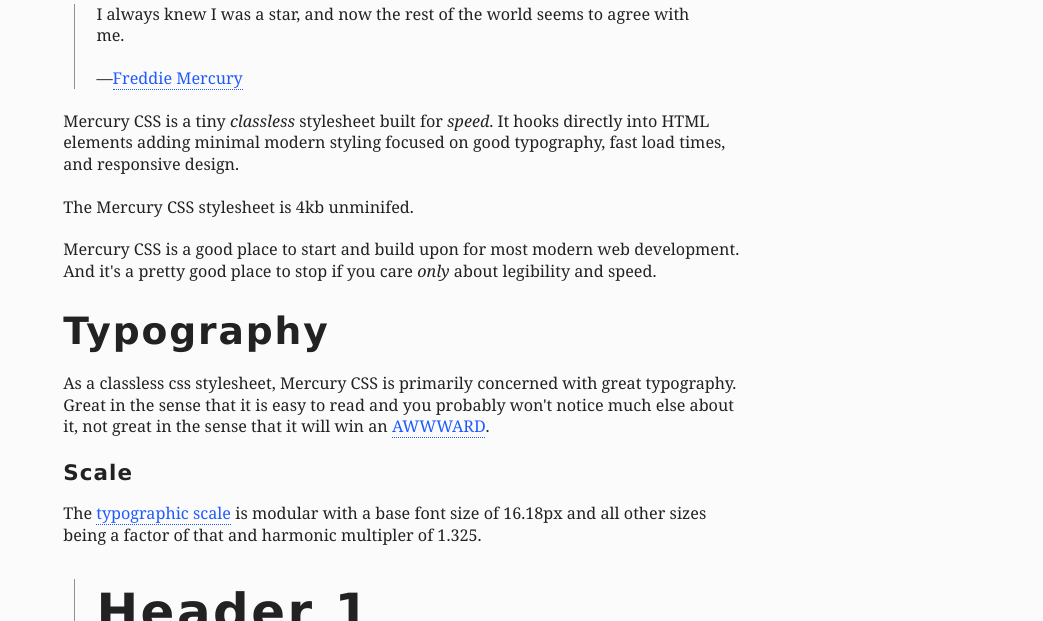
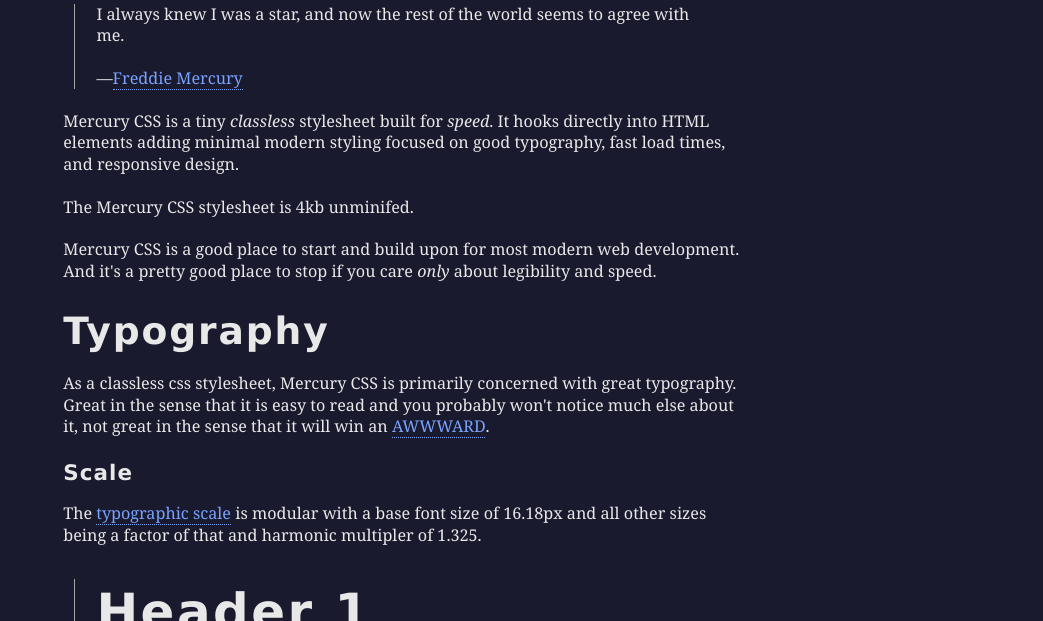
Before and after one commit to wmeredith/MercuryCSS, a website: page index.html in a window 1280 px wide. Shown: the part 479-1100 px from the top of the page, without its empty margins (237-1280 px from the left). Drawn offline with Linux system fonts and the dark colour scheme.

Commit message:
Added dark mode support

```diff
--- a/index.html
+++ b/index.html
@@ -17,6 +17,11 @@
         <meta name="theme-color" content="#ffffff">
         <link rel="stylesheet" href="dist/normalize.min.css">
         <link rel="stylesheet" href="dist/mercury.min.css">
+        <style>
+            @media (prefers-color-scheme: dark) {
+                img[src*="wings"] { filter: brightness(2); }
+            }
+        </style>
     </head>
     <body>
         <div id="top">
--- a/scss/mercury.scss
+++ b/scss/mercury.scss
@@ -75,6 +75,8 @@
     --m-body-padding: #{$m_harmonic * 1rem};
 
     --m-color-code-bg: #{color.adjust($m_color-bg, $lightness: -($m_harmonic * 5) * 1%)};
+    --m-color-code-text: #000;
+    --m-color-input-bg: #FFF;
 
     // Buttons
     $m_button-color: color.adjust($m_color-link, $lightness: ($m_harmonic * 6) * 1%);
@@ -83,6 +85,42 @@
     --m-button-border: #{color.adjust($m_button-color, $lightness: -($m_harmonic * 10) * 1%)};
     --m-button-border-hover: #{color.adjust($m_button-color, $lightness: -($m_harmonic * 20) * 1%)};
     --m-button-shadow: 0 3px 4px -2px rgba(#{$m_color-text}, .5);
+
+    // Mark highlight
+    --m-mark-bg: #fff3cd;
+}
+
+//
+// Dark Mode
+//
+@media (prefers-color-scheme: dark) {
+    $m_color-bg-dark: #1a1a2e;
+    $m_color-text-dark: #e8e8e8;
+    $m_color-link-dark: #7aa2ff;
+    $m_color-link-visited-dark: #c08bff;
+
+    :root {
+        --m-color-bg: #{$m_color-bg-dark};
+        --m-color-text: #{$m_color-text-dark};
+        --m-color-link: #{$m_color-link-dark};
+        --m-color-link-visited: #{$m_color-link-visited-dark};
+        --m-color-border: #{color.adjust($m_color-text-dark, $lightness: -($m_harmonic * 20) * 1%)};
+        --m-color-code-bg: #{color.adjust($m_color-bg-dark, $lightness: ($m_harmonic * 5) * 1%)};
+        --m-color-code-text: #{$m_color-text-dark};
+        --m-color-input-bg: #{color.adjust($m_color-bg-dark, $lightness: ($m_harmonic * 3) * 1%)};
+
+        // Buttons (dark)
+        $m_button-color-dark: color.adjust($m_color-link-dark, $lightness: -($m_harmonic * 6) * 1%);
+        --m-button-bg: #{$m_button-color-dark};
+        --m-button-bg-hover: #{color.adjust($m_button-color-dark, $lightness: ($m_harmonic * 6) * 1%)};
+        --m-button-border: #{color.adjust($m_button-color-dark, $lightness: -($m_harmonic * 10) * 1%)};
+        --m-button-border-hover: #{color.adjust($m_button-color-dark, $lightness: ($m_harmonic * 5) * 1%)};
+        --m-button-shadow: 0 3px 4px -2px rgba(0, 0, 0, .5);
+
+        // Mark highlight (dark)
+        --m-mark-bg: #5c4d1a;
+    }
+
 }
 
 //
@@ -218,14 +256,14 @@
 
 pre {
     background-color: var(--m-color-code-bg);
-    color: #000;
+    color: var(--m-color-code-text);
     display: block;
     overflow-x: auto;
     padding: 1em * ($m_harmonic);
 }
 
 code {
-    color: #000;
+    color: var(--m-color-code-text);
     white-space: pre-wrap;
 }
 
@@ -291,7 +329,7 @@
     color: var(--m-color-text);
     padding: math.div(1em * $m_harmonic, 3);
     margin-bottom: math.div(1em * $m_harmonic, 2);
-    background-color: #FFF;
+    background-color: var(--m-color-input-bg);
     border: 1px solid color.adjust($m_color-bg, $lightness: -($m_harmonic * 5) * 1%);
     border-radius: 2px;
     box-shadow: 0;
@@ -347,7 +385,7 @@
 }
 
 mark {
-    background-color: #fff3cd;
+    background-color: var(--m-mark-bg);
     border-radius: 2px;
     padding: 0.1em 0.3em;
 }
```
Also changed, not shown: dist/mercury.css, dist/mercury.min.css.
